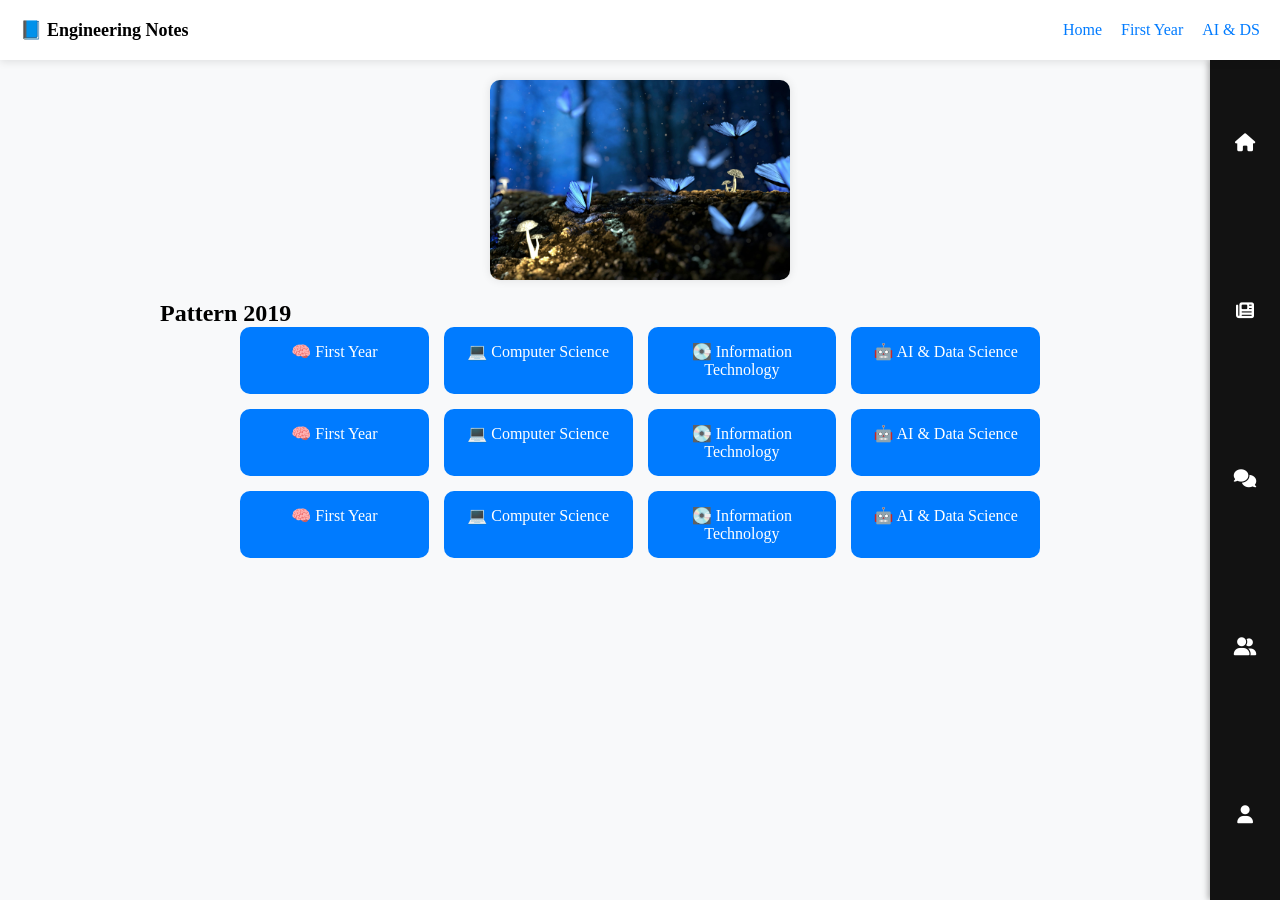
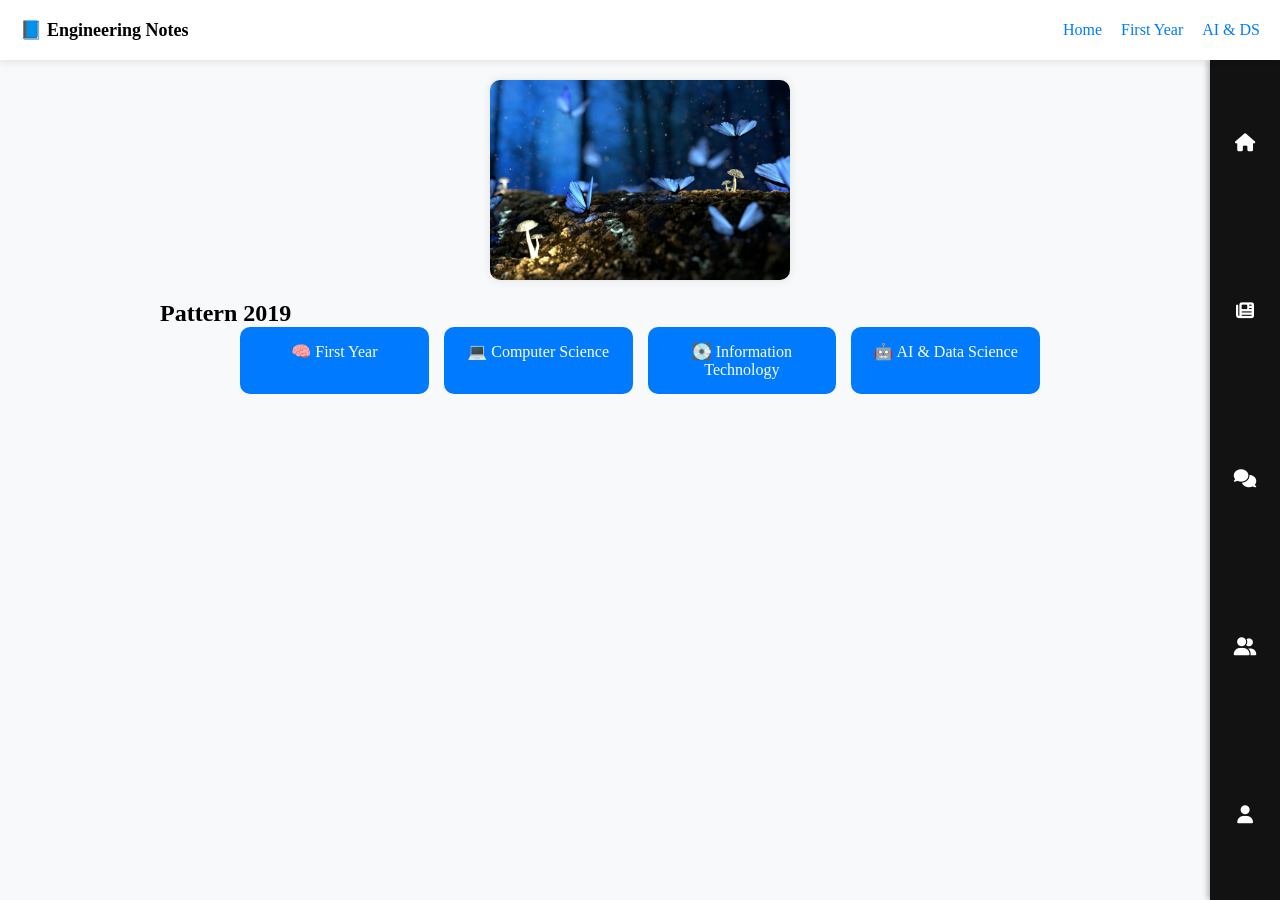
Before and after one commit to aryanmungekar/study-notes, a Jekyll site: the page built from index.md, in a window 1280 px wide. Built offline with Jekyll 4.4.1, drawn with Linux system fonts in a browser that asks for light colours.

Commit message:
updated home page buttons

```diff
--- a/index.md
+++ b/index.md
@@ -13,12 +13,4 @@ title: Home
   <a class="branch-btn" href="/computer-science/">💻 Computer Science</a>
   <a class="branch-btn" href="/it/">💽 Information Technology</a>
   <a class="branch-btn" href="/aids/">🤖 AI & Data Science</a>
-  <a class="branch-btn" href="/first-year/">🧠 First Year</a>
-  <a class="branch-btn" href="/computer-science/">💻 Computer Science</a>
-  <a class="branch-btn" href="/it/">💽 Information Technology</a>
-  <a class="branch-btn" href="/aids/">🤖 AI & Data Science</a>
-  <a class="branch-btn" href="/first-year/">🧠 First Year</a>
-  <a class="branch-btn" href="/computer-science/">💻 Computer Science</a>
-  <a class="branch-btn" href="/it/">💽 Information Technology</a>
-  <a class="branch-btn" href="/aids/">🤖 AI & Data Science</a>
 </div>
```
